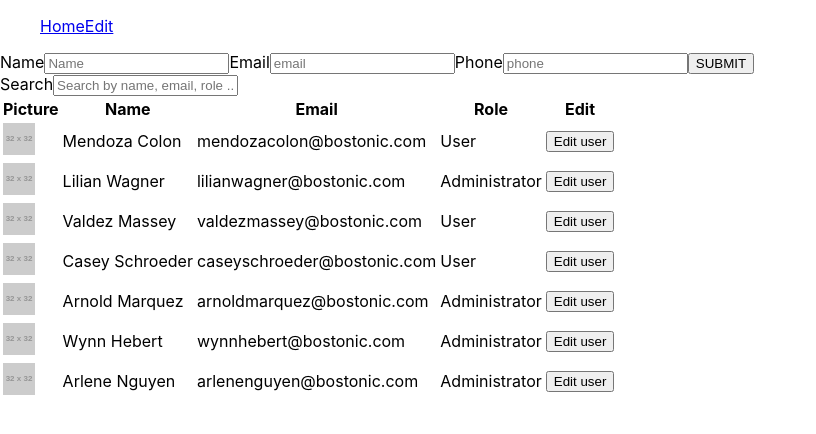
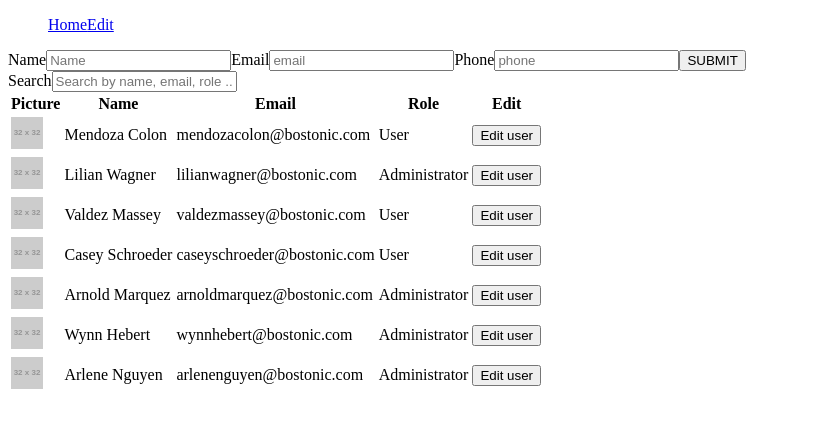
Before and after one commit to dinotudor/modals-and-filter, a React (Create React App) app: page / in a window 1280 px wide. Shown: the top 434 px of the page, without its empty margins (0-816 px from the left). Built offline with nearby package versions, Linux system fonts and the light colour scheme.

Commit message:
add sass

```diff
--- a/package.json
+++ b/package.json
@@ -34,6 +34,7 @@
     ]
   },
   "devDependencies": {
-    "node-sass": "^4.12.0"
+    "node-sass": "^4.12.0",
+    "postcss-normalize": "^8.0.1"
   }
 }
--- a/src/index.css
+++ b/src/index.css
@@ -1,3 +1,5 @@
+@import-normalize
+
 body {
   margin: 0;
   font-family: -apple-system, BlinkMacSystemFont, "Segoe UI", "Roboto", "Oxygen",
```
Also changed, not shown: src/scss/components/_button.scss (added), src/scss/components/_modal.scss (added), src/scss/main.scss (added), src/scss/pages/_home.scss (added), 1 other file (tests, documents, lock files or other folders).
